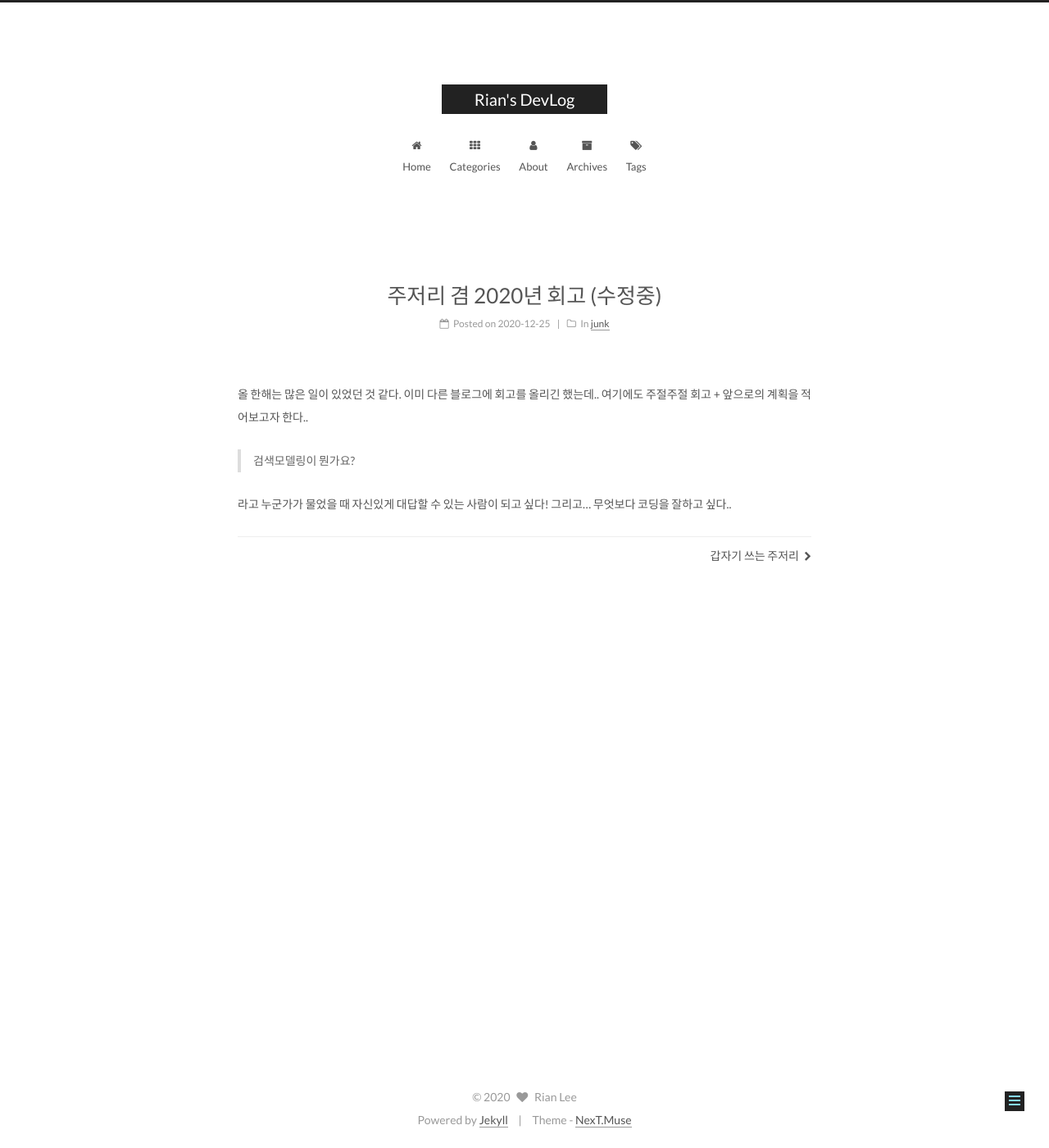
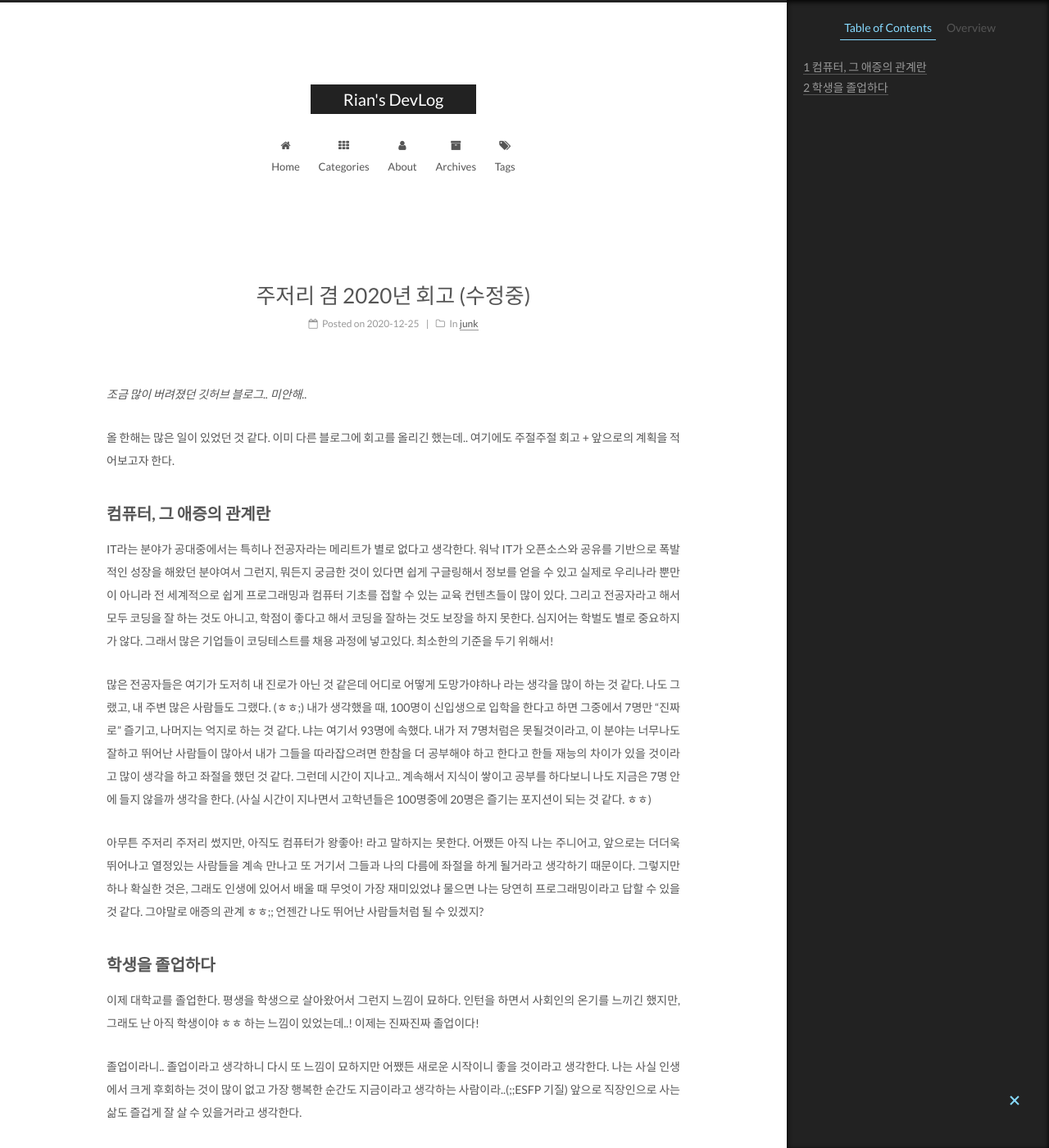
Before and after one commit to jiyeoon/jiyeoon.github.io, a Jekyll site: the page built from _posts/junk/2020-12-25-junk.md, in a window 1280 px wide and 1400 px high. Shown: the whole window at 82% size. Built offline with Jekyll 4.4.1, drawn with Linux system fonts in a browser that asks for light colours; some of the changed text lies outside the part shown.

Commit message:
Update 2020-12-25-junk.md

```diff
--- a/_posts/junk/2020-12-25-junk.md
+++ b/_posts/junk/2020-12-25-junk.md
@@ -4,9 +4,23 @@ title : "주저리 겸 2020년 회고 (수정중)"
 category : junk
 ---
 
+*조금 많이 버려졌던 깃허브 블로그.. 미안해..*
 
-올 한해는 많은 일이 있었던 것 같다. 이미 다른 블로그에 회고를 올리긴 했는데.. 여기에도 주절주절 회고 + 앞으로의 계획을 적어보고자 한다..
+올 한해는 많은 일이 있었던 것 같다. 이미 다른 블로그에 회고를 올리긴 했는데.. 여기에도 주절주절 회고 + 앞으로의 계획을 적어보고자 한다.
 
-> 검색모델링이 뭔가요?
+## 컴퓨터, 그 애증의 관계란
 
-라고 누군가가 물었을 때 자신있게 대답할 수 있는 사람이 되고 싶다! 그리고... 무엇보다 코딩을 잘하고 싶다..
+IT라는 분야가 공대중에서는 특히나 전공자라는 메리트가 별로 없다고 생각한다. 워낙 IT가 오픈소스와 공유를 기반으로 폭발적인 성장을 해왔던 분야여서 그런지, 뭐든지 궁금한 것이 있다면 쉽게 구글링해서 정보를 얻을 수 있고 실제로 우리나라 뿐만이 아니라 전 세계적으로 쉽게 프로그래밍과 컴퓨터 기초를 접할 수 있는 교육 컨텐츠들이 많이 있다. 그리고 전공자라고 해서 모두 코딩을 잘 하는 것도 아니고, 학점이 좋다고 해서 코딩을 잘하는 것도 보장을 하지 못한다. 심지어는 학벌도 별로 중요하지가 않다. 그래서 많은 기업들이 코딩테스트를 채용 과정에 넣고있다. 최소한의 기준을 두기 위해서!
+
+많은 전공자들은 여기가 도저히 내 진로가 아닌 것 같은데 어디로 어떻게 도망가야하나 라는 생각을 많이 하는 것 같다. 나도 그랬고, 내 주변 많은 사람들도 그랬다. (ㅎㅎ;) 내가 생각했을 때, 100명이 신입생으로 입학을 한다고 하면 그중에서 7명만 "진짜로" 즐기고, 나머지는 억지로 하는 것 같다. 냐는 여기서 93명에 속했다. 내가 저 7명처럼은 못될것이라고, 이 분야는 너무나도 잘하고 뛰어난 사람들이 많아서 내가 그들을 따라잡으려면 한참을 더 공부해야 하고 한다고 한들 재능의 차이가 있을 것이라고 많이 생각을 하고 좌절을 했던 것 같다. 그런데 시간이 지나고.. 계속해서 지식이 쌓이고 공부를 하다보니 나도 지금은 7명 안에 들지 않을까 생각을 한다. (사실 시간이 지나면서 고학년들은 100명중에 20명은 즐기는 포지션이 되는 것 같다. ㅎㅎ)
+
+아무튼 주저리 주저리 썼지만, 아직도 컴퓨터가 왕좋아! 라고 말하지는 못한다. 어쨌든 아직 나는 주니어고, 앞으로는 더더욱 뛰어나고 열정있는 사람들을 계속 만나고 또 거기서 그들과 나의 다름에 좌절을 하게 될거라고 생각하기 때문이다. 그렇지만 하나 확실한 것은, 그래도 인생에 있어서 배울 때 무엇이 가장 재미있었냐 물으면 나는 당연히 프로그래밍이라고 답할 수 있을 것 같다. 그야말로 애증의 관계 ㅎㅎ;; 언젠간 나도 뛰어난 사람들처럼 될 수 있겠지?
+
+
+## 학생을 졸업하다
+
+이제 대학교를 졸업한다. 평생을 학생으로 살아왔어서 그런지 느낌이 묘하다. 인턴을 하면서 사회인의 온기를 느끼긴 했지만, 그래도 난 아직 학생이야 ㅎㅎ 하는 느낌이 있었는데..! 이제는 진짜진짜 졸업이다!
+
+졸업이라니.. 졸업이라고 생각하니 다시 또 느낌이 묘하지만 어쨌든 새로운 시작이니 좋을 것이라고 생각한다. 나는 사실 인생에서 크게 후회하는 것이 많이 없고 가장 행복한 순간도 지금이라고 생각하는 사람이라..(;;ESFP 기질) 앞으로 직장인으로 사는 삶도 즐겁게 잘 살 수 있을거라고 생각한다.
+
+예전에는 사실 조금이라도 어리고 젊을 때 많이 배우고.. 많은 경험을 쌓아야 하고 욕심은 많고 시간과 돈은 없어서 불안하고 초조하고 그랬었는데, 사실 젊음이란 마음 먹기 달려서 언제까지나 배우려고 하고 열정을 마음속에 가지고 있다면 계속 젋지 않을까 생각을 한다.. 이름하야 forever young..
```
